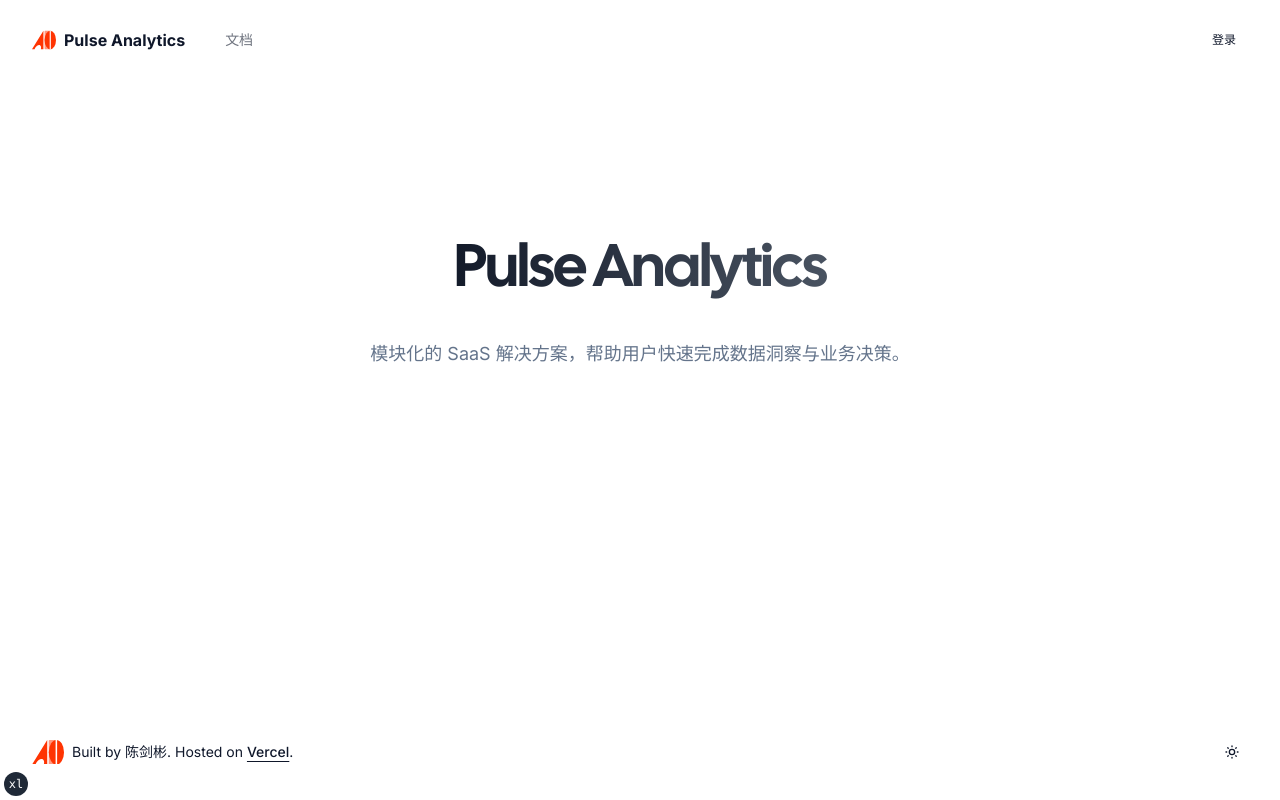
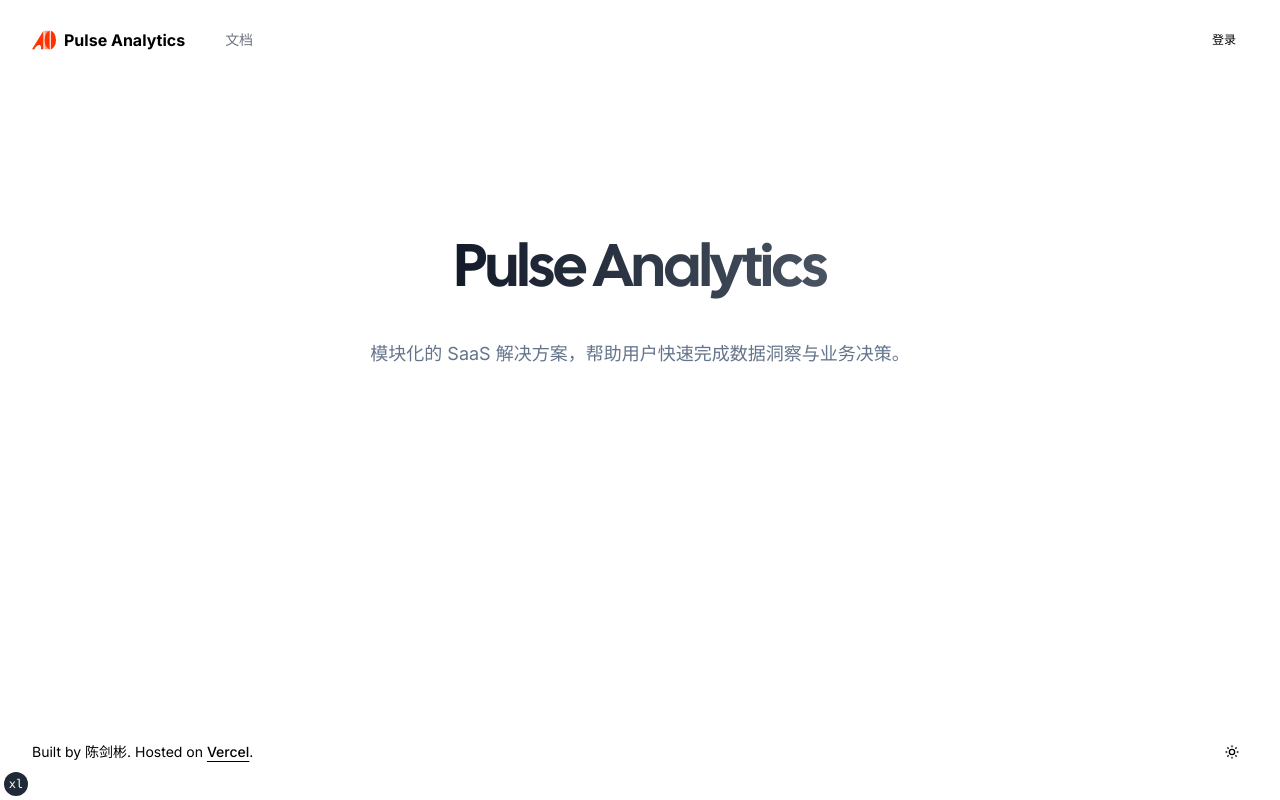
Before and after one commit to bennyworks/chenjianbin.tech, a Next.js app: page / in a window 1280 px wide. Built offline with nearby package versions, Linux system fonts and the light colour scheme; no server answers.

Commit message:
fix(docs): 修复动态路由参数访问问题并更新样式配置

```diff
--- a/app/(docs)/docs/[[...slug]]/page.tsx
+++ b/app/(docs)/docs/[[...slug]]/page.tsx
@@ -20,7 +20,7 @@
 }
 
 async function getDocFromParams(params: DocPageProps['params']) {
-  const slug = params.slug?.join('/') || ''
+  const slug = params?.slug?.join('/') || ''
   const doc = allDocs.find((doc) => doc.slugAsParams === slug)
 
   if (!doc) {
--- a/components/site-footer.tsx
+++ b/components/site-footer.tsx
@@ -10,7 +10,6 @@
     <footer className={cn(className)}>
       <div className="container flex flex-col items-center justify-between gap-4 py-10 md:h-24 md:flex-row md:py-0">
         <div className="flex flex-col items-center gap-4 px-8 md:flex-row md:gap-2 md:px-0">
-          <Icons.chenjianbin />
           <p className="text-center text-sm leading-loose md:text-left">
             Built by {'陈剑彬'}. Hosted on{' '}
             <a
--- a/styles/globals.css
+++ b/styles/globals.css
@@ -104,20 +104,13 @@
 
 @layer base {
   * {
-    @apply border-border;
+    border-color: var(--border);
   }
   body {
-    @apply bg-background text-foreground;
+    background-color: var(--background);
+    color: var(--foreground);
     font-feature-settings:
       'rlig' 1,
       'calt' 1;
   }
 }
-
-@font-face {
-  font-family: 'YouSheBiaoTiYuan';
-  src: url('../assets/fonts/YouSheBiaoTiYuan-2.otf') format('opentype');
-  font-weight: normal;
-  font-style: normal;
-  font-display: swap;
-}
--- a/tailwind.config.ts
+++ b/tailwind.config.ts
@@ -1,4 +1,4 @@
-const { fontFamily } = require('tailwindcss/defaultTheme')
+import { fontFamily } from 'tailwindcss/defaultTheme'
 
 /** @type {import('tailwindcss').Config} */
 module.exports = {
@@ -14,23 +14,13 @@
       center: true,
       padding: '2rem',
       screens: {
-  			'2xl': '1400px'
-  		}
+        '2xl': '1400px',
+      },
     },
     extend: {
       fontFamily: {
-  			sans: [
-  				'var(--font-sans)',
-                    ...fontFamily.sans
-                ],
-  			heading: [
-  				'var(--font-heading)',
-                    ...fontFamily.sans
-                ],
-  			youshe: [
-  				'YouSheBiaoTiYuan',
-  				'sans-serif'
-  			]
+        sans: ['var(--font-sans)', ...fontFamily.sans],
+        heading: ['var(--font-heading)', ...fontFamily.sans],
       },
       colors: {
         border: 'hsl(var(--border))',
@@ -40,31 +30,31 @@
         foreground: 'hsl(var(--foreground))',
         primary: {
           DEFAULT: 'hsl(var(--primary))',
-  				foreground: 'hsl(var(--primary-foreground))'
+          foreground: 'hsl(var(--primary-foreground))',
         },
         secondary: {
           DEFAULT: 'hsl(var(--secondary))',
-  				foreground: 'hsl(var(--secondary-foreground))'
+          foreground: 'hsl(var(--secondary-foreground))',
         },
         destructive: {
           DEFAULT: 'hsl(var(--destructive))',
-  				foreground: 'hsl(var(--destructive-foreground))'
+          foreground: 'hsl(var(--destructive-foreground))',
         },
         muted: {
           DEFAULT: 'hsl(var(--muted))',
-  				foreground: 'hsl(var(--muted-foreground))'
+          foreground: 'hsl(var(--muted-foreground))',
         },
         accent: {
           DEFAULT: 'hsl(var(--accent))',
-  				foreground: 'hsl(var(--accent-foreground))'
+          foreground: 'hsl(var(--accent-foreground))',
         },
         popover: {
           DEFAULT: 'hsl(var(--popover))',
-  				foreground: 'hsl(var(--popover-foreground))'
+          foreground: 'hsl(var(--popover-foreground))',
         },
         card: {
           DEFAULT: 'hsl(var(--card))',
-  				foreground: 'hsl(var(--card-foreground))'
+          foreground: 'hsl(var(--card-foreground))',
         },
         sidebar: {
           DEFAULT: 'hsl(var(--sidebar-background))',
@@ -74,37 +64,37 @@
           accent: 'hsl(var(--sidebar-accent))',
           'accent-foreground': 'hsl(var(--sidebar-accent-foreground))',
           border: 'hsl(var(--sidebar-border))',
-  				ring: 'hsl(var(--sidebar-ring))'
-  			}
+          ring: 'hsl(var(--sidebar-ring))',
+        },
       },
       borderRadius: {
         lg: '`var(--radius)`',
         md: '`calc(var(--radius) - 2px)`',
-  			sm: 'calc(var(--radius) - 4px)'
+        sm: 'calc(var(--radius) - 4px)',
       },
       keyframes: {
         'accordion-down': {
           from: {
-  					height: 0
+            height: 0,
           },
           to: {
-  					height: 'var(--radix-accordion-content-height)'
-  				}
+            height: 'var(--radix-accordion-content-height)',
+          },
         },
         'accordion-up': {
           from: {
-  					height: 'var(--radix-accordion-content-height)'
+            height: 'var(--radix-accordion-content-height)',
           },
           to: {
-  					height: 0
-  				}
-  			}
+            height: 0,
+          },
+        },
       },
       animation: {
         'accordion-down': 'accordion-down 0.2s ease-out',
-  			'accordion-up': 'accordion-up 0.2s ease-out'
-  		}
-  	}
+        'accordion-up': 'accordion-up 0.2s ease-out',
+      },
+    },
   },
   plugins: [require('tailwindcss-animate'), require('@tailwindcss/typography')],
 }
```
Lines whose indentation alone changed are shown as unchanged.
